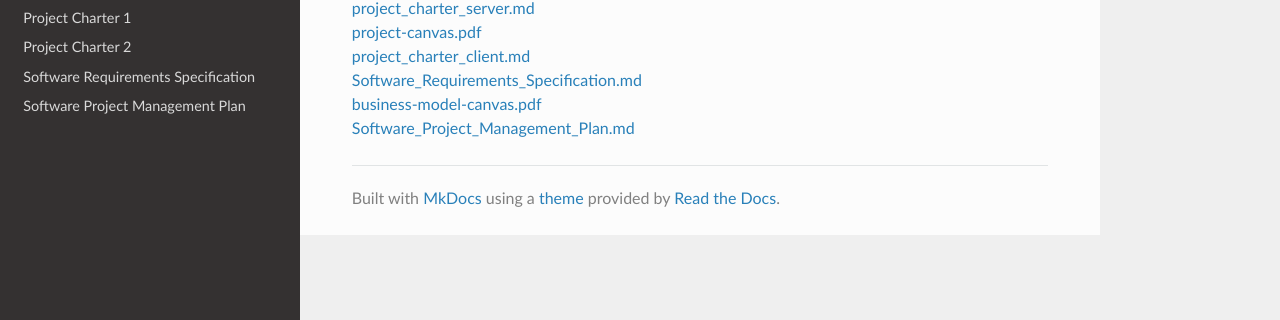
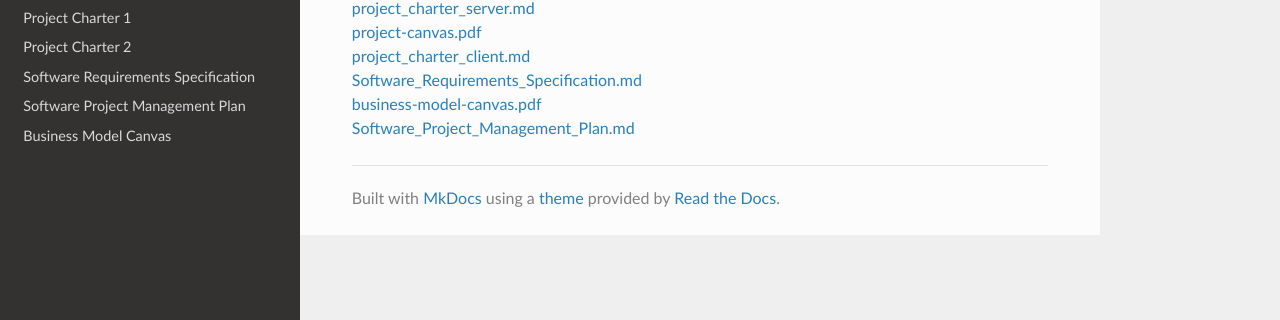
Before and after one commit to FrankMartinuz/2020_5BI_team1_Liboni, an MkDocs documentation site: the page built from docs/index.md, in a window 1280 px wide. Shown: the part 102-422 px from the top of the page. Built offline with MkDocs 1.6.1, drawn with Linux system fonts in a browser that asks for light colours; nearby versions of some CDN libraries.

Commit message:
Update mkdocs.yml

```diff
--- a/mkdocs.yml
+++ b/mkdocs.yml
@@ -5,6 +5,7 @@ nav:
     - 'Project Charter 2': 'project_charter_server.md'
     - 'Software Requirements Specification': 'Software_Requirements_Specification.md'
     - 'Software Project Management Plan': 'Software_Project_Management_Plan.md'
+    - 'Business Model Canvas': 'business-model-canvas.pdf'
 
 
 theme:
```
